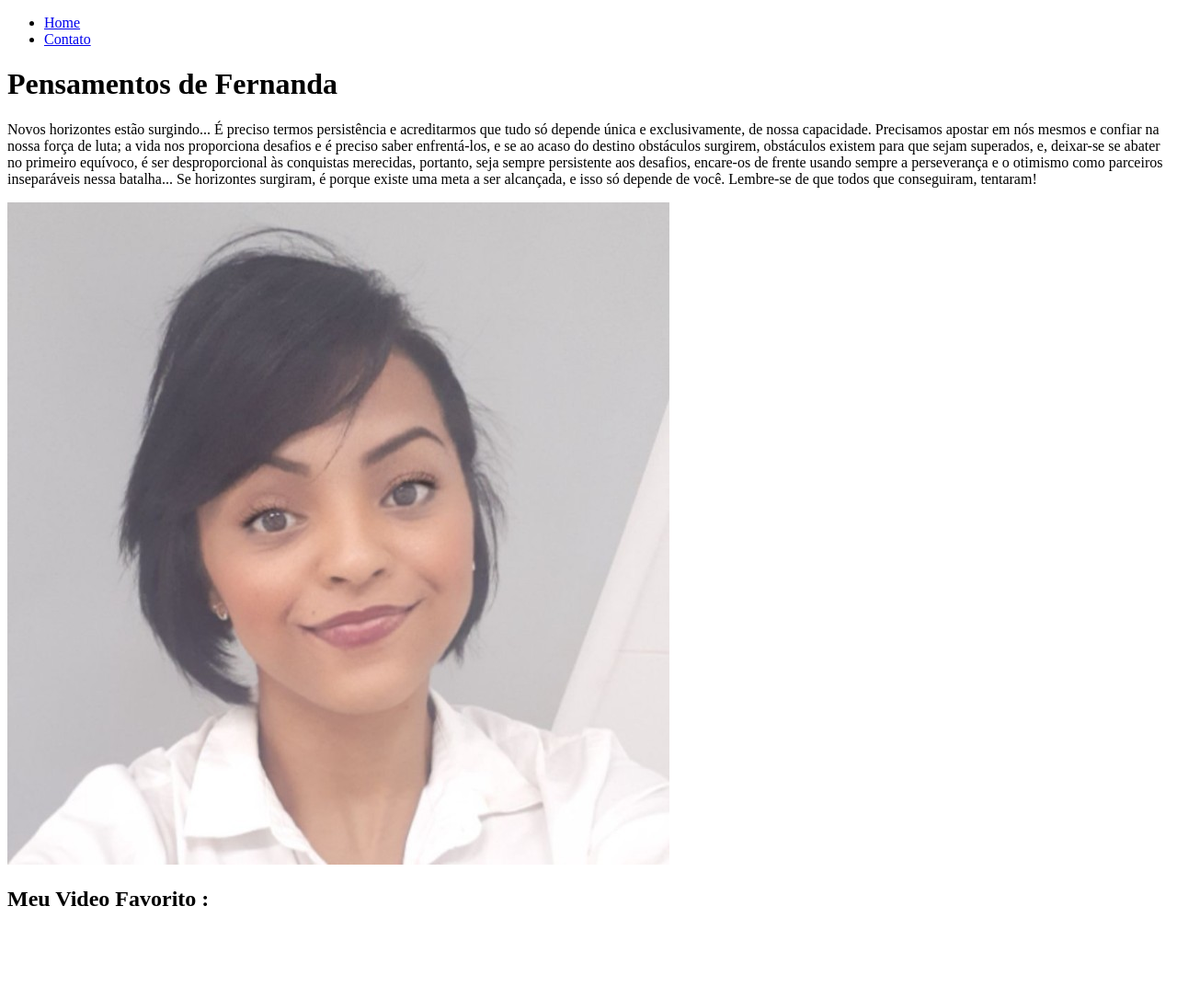
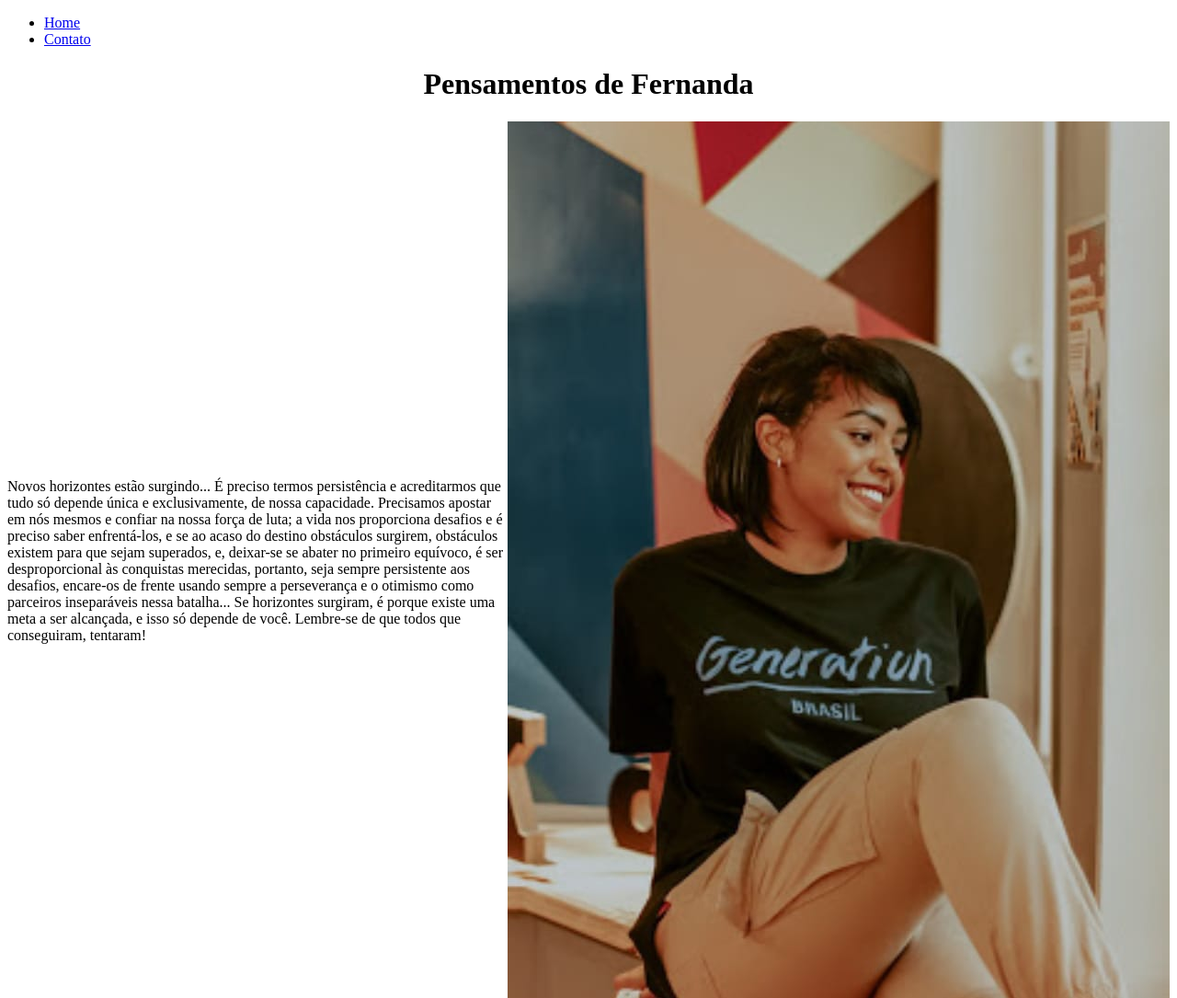
Before and after one commit to Fernanda2207/Fundamentos---WEB, a plain HTML site: page index.html in a window 1280 px wide. Shown: the top 1085 px of the page at 92% size. Drawn offline with Linux system fonts and the light colour scheme; grey boxes are pictures that could not be loaded.

Commit message:
Conceitos novos em CSS

```diff
--- /dev/null
+++ b/assets/Css/style.css
@@ -0,0 +1,18 @@
+/* Estilos da pagina index.html */
+
+ .center {
+     text-align: center;
+ }
+
+  .container{
+      display: flex;
+      flex-flow: row;
+      justify-content: center;
+      align-items: center;
+  }
+
+
+
+
+
+/* Estilos da pagina contato.html */
--- a/index.html
+++ b/index.html
@@ -5,6 +5,7 @@
     <meta http-equiv="X-UA-Compatible" content="IE=edge">
     <meta name="viewport" content="width=device-width, initial-scale=1.0">
     <title>Meu Perfil</title>
+     <link rel="stylesheet" href="assets/Css/style.css">
 </head>
 <body>
 
@@ -17,8 +18,10 @@
         </li>
      </ul>
 
-     <h1> Pensamentos de Fernanda</h1>
-    <p>
+     <h1 class="center"> Pensamentos de Fernanda</h1>
+     <div class=" container">
+     <div>
+    <p style="font-size: 16 px;">
         Novos horizontes estão surgindo... É preciso termos persistência e acreditarmos que tudo só depende
         única e exclusivamente, de nossa capacidade. Precisamos apostar em nós mesmos e confiar na nossa força de
         luta; a vida nos proporciona desafios e é preciso saber enfrentá-los, e se ao acaso do destino obstáculos
@@ -27,10 +30,15 @@
         frente usando sempre a perseverança e o otimismo como parceiros inseparáveis nessa batalha... Se horizontes surgiram,
         é porque existe uma meta a ser alcançada, e isso só depende de você. Lembre-se de que todos que conseguiram, tentaram!
     </p>
+     </div>
 
-    <img src="assets/imagens/1624560647692.jpg" alt=" Fernanda Letcia da Silva">
+     <div>
+    <img src="assets\imagens\70e66f60-9f45-490a-b86a-5a1a3399e03d.jpg" alt=" Fernanda Letcia da Silva">
+     </div>
 
-    <h2> Meu Video Favorito :</h2>
+    </div>
+
+     <h2> Meu Video Favorito :</h2>
 
  <iframe
  width="560"
```
Also changed, not shown: contato.html (+1 -0 lines), assets/imagens/70e66f60-9f45-490a-b86a-5a1a3399e03d.jpg (added).
